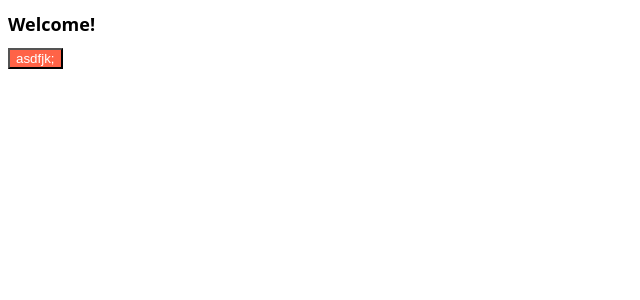
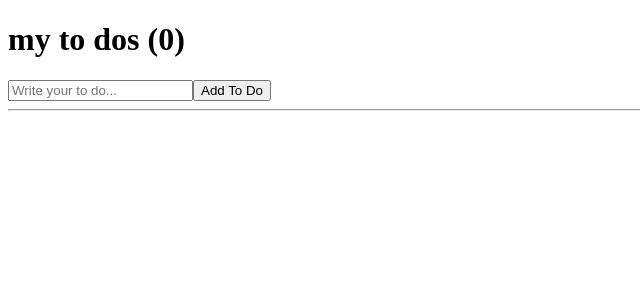
Before and after one commit to kj4483/react-practice, a React (Create React App) app: page / in a window 1280 px wide. Shown: the top 300 px of the page, without its empty margins (0-640 px from the left). Built offline with nearby package versions, Linux system fonts and the light colour scheme.

Commit message:
#7.1 done
React practice with simple todo list

```diff
--- a/src/App.js
+++ b/src/App.js
@@ -1,11 +1,34 @@
-import Button from "./Button";
-import styles from "./App.module.css";
+import { useState, useEffect } from "react";
 
 function App() {
+    const [todo, setTodo] = useState("");
+    const [todos, setTodos] = useState([]);
+    const onChange = (event) => setTodo(event.target.value);
+    const onSubmit = (event) => {
+        event.preventDefault();
+        if (todo === "") return;
+        setTodo("");
+        setTodos((currentArray) => [todo, ...currentArray]);
+    };
+    console.log(todos);
     return (
         <div>
-            <h1 className={styles.title}>Welcome!</h1>
-            <Button text="asdfjk;" />
+            <h1>my to dos ({todos.length})</h1>
+            <form onSubmit={onSubmit}>
+                <input
+                    onChange={onChange}
+                    value={todo}
+                    type="text"
+                    placeholder="Write your to do..."
+                />
+                <button>Add To Do</button>
+            </form>
+            <hr />
+            <ul>
+                {todos.map((item, index) => (
+                    <li key={index}>{item}</li>
+                ))}
+            </ul>
         </div>
     );
 }
--- a/src/index.js
+++ b/src/index.js
@@ -4,7 +4,7 @@
 
 const root = ReactDOM.createRoot(document.getElementById("root"));
 root.render(
-    <React.StrictMode>
-        <App />
-    </React.StrictMode>
+    //x<React.StrictMode>
+    <App />
+    //</React.StrictMode>
 );
```
